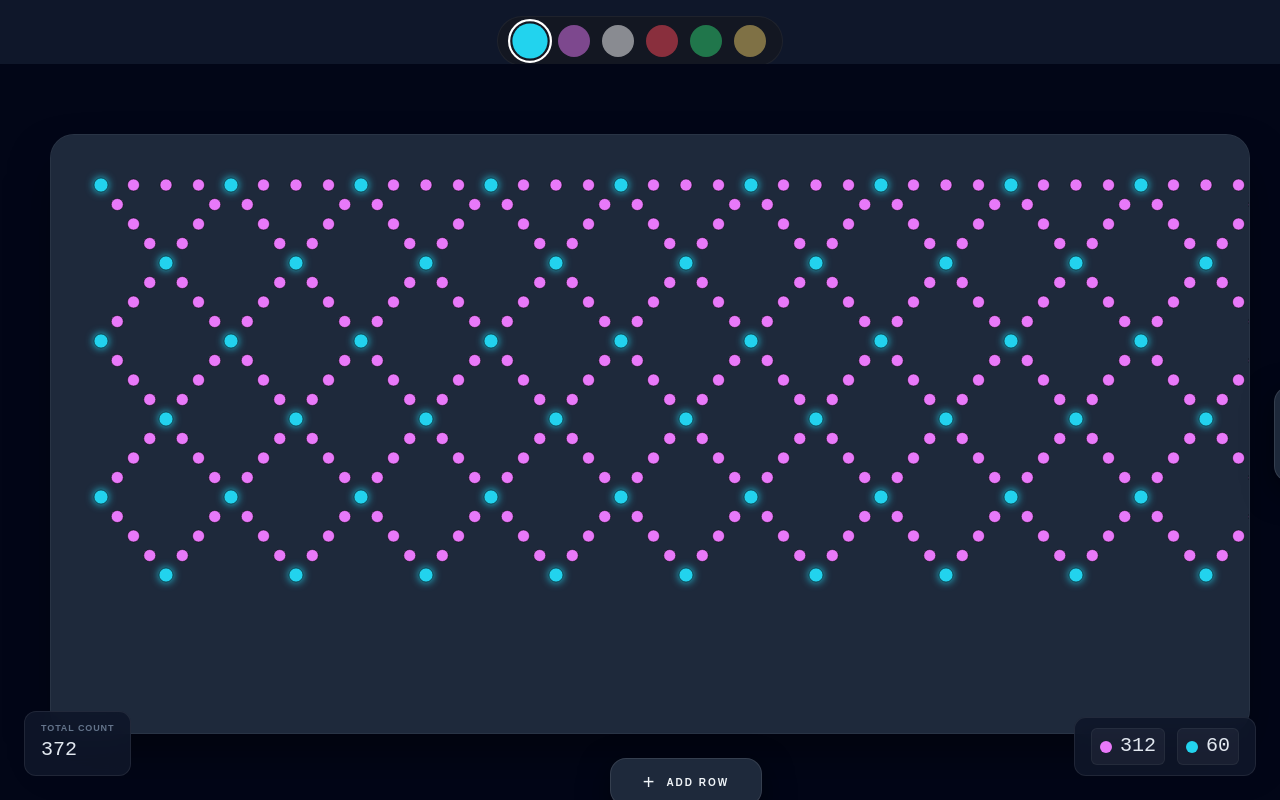
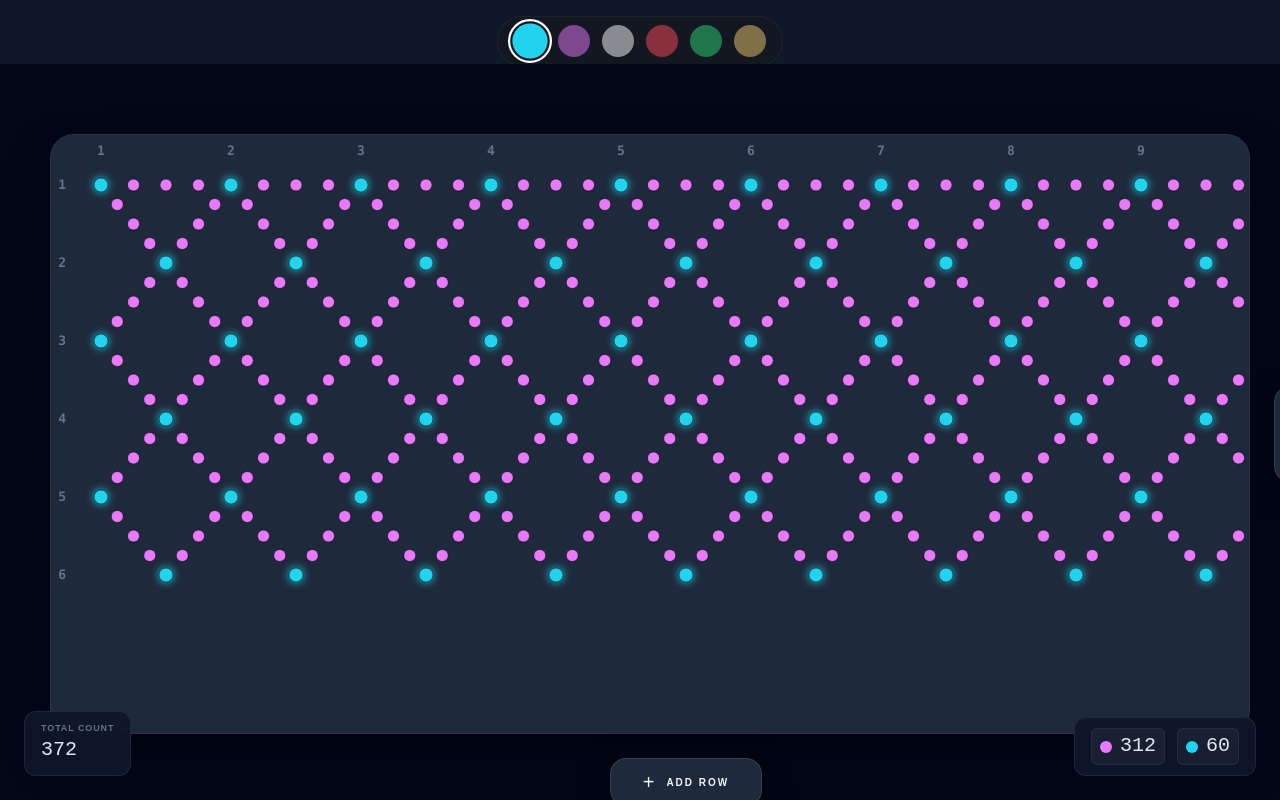
Before and after one commit to anaseal/Utochka, a React (Vite) app: page / in a window 1280 px wide. Built offline with nearby package versions, Linux system fonts and the light colour scheme.

Commit message:
добавила индексы

```diff
--- a/src/components/Editor/CanvasView.css
+++ b/src/components/Editor/CanvasView.css
@@ -1,3 +1,4 @@
+/* src/components/Editor/CanvasView.css */
 @import "tailwindcss";
 
 /* --- Block: Editor (Layout) --- */
@@ -51,6 +52,21 @@
   scrollbar-color: #334155 rgba(0, 0, 0, 0.2);
 }
 
+/* Элементы индексов внутри SVG */
+.canvas__axis-text {
+  fill: #64748b; /* slate-500 */
+  font-family: ui-monospace, SFMono-Regular, Menlo, Monaco, Consolas, monospace;
+  font-size: 13px;
+  font-weight: 600;
+  pointer-events: none;
+  user-select: none;
+}
+
+.canvas__svg-content {
+  display: block;
+  overflow: visible; /* Чтобы индексы по краям не обрезались */
+}
+
 /* Webkit Scrollbar */
 .canvas__svg::-webkit-scrollbar {
   width: 8px;
@@ -59,7 +75,6 @@
 .canvas__svg::-webkit-scrollbar-track {
   background: rgba(15, 23, 42, 0.5);
   border-radius: 10px;
-  /* Отступ скролла от краев рамки */
   margin: 10px;
 }
 .canvas__svg::-webkit-scrollbar-thumb {
--- a/src/components/Editor/CanvasView.tsx
+++ b/src/components/Editor/CanvasView.tsx
@@ -1,3 +1,4 @@
+/* src/components/Editor/CanvasView.tsx */
 import { useMemo } from 'react';
 import { Bead } from '../../types/bead';
 import { BeadView } from '../BeadView';
@@ -44,6 +45,24 @@ export const CanvasView = ({
     return Array.from(stats.entries());
   }, [beads, designMap]);
 
+  // Фильтрация узлов для осей координат
+  const xAxesNodes = useMemo(() =>
+    beads.filter(b => b.type === 'NODE' && b.logicalIndex.row === 0),
+  [beads]);
+
+  const yAxesNodes = useMemo(() =>
+    beads.filter(b => b.type === 'NODE' && b.logicalIndex.col === 0),
+  [beads]);
+
+  // Вычисление фиксированных базовых линий для выравнивания "в одну линию"
+  const baselineY = useMemo(() =>
+    xAxesNodes.length > 0 ? Math.min(...xAxesNodes.map(n => n.y)) - 30 : 20,
+  [xAxesNodes]);
+
+  const baselineX = useMemo(() =>
+    yAxesNodes.length > 0 ? Math.min(...yAxesNodes.map(n => n.x)) - 35 : 20,
+  [yAxesNodes]);
+
   return (
     <main
       className="editor__viewport"
@@ -60,8 +79,39 @@ export const CanvasView = ({
               height={dim.h}
               viewBox={`0 0 ${dim.w} ${dim.h}`}
               aria-label="Silyanka Design Canvas"
-              style={{ display: 'block' }}
+              className="canvas__svg-content"
             >
+              {/* Горизонтальные индексы (Колонки) - Выровнены по baselineY */}
+              <g className="canvas__ruler-group" aria-hidden="true">
+                {xAxesNodes.map((node, i) => (
+                  <text
+                    key={`idx-x-${node.id}`}
+                    x={node.x}
+                    y={baselineY}
+                    textAnchor="middle"
+                    className="canvas__axis-text"
+                  >
+                    {i + 1}
+                  </text>
+                ))}
+              </g>
+
+              {/* Вертикальные индексы (Ряды) - Выровнены по baselineX */}
+              <g className="canvas__ruler-group" aria-hidden="true">
+                {yAxesNodes.map((node, i) => (
+                  <text
+                    key={`idx-y-${node.id}`}
+                    x={baselineX}
+                    y={node.y}
+                    dominantBaseline="middle"
+                    textAnchor="end"
+                    className="canvas__axis-text"
+                  >
+                    {i + 1}
+                  </text>
+                ))}
+              </g>
+
               {beads.map((bead) => (
                 <BeadView
                   key={bead.id}
```
